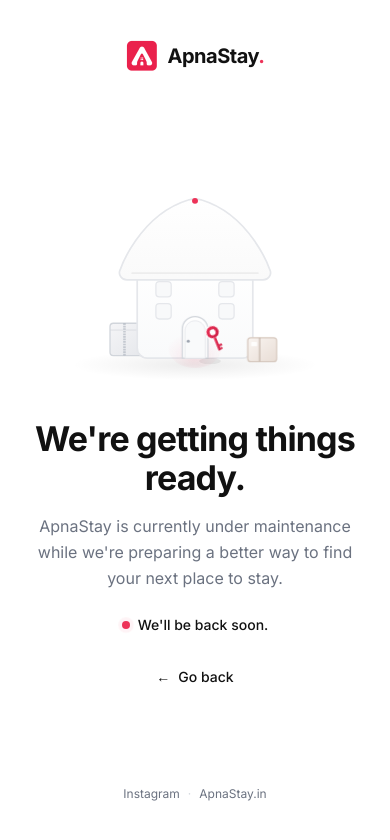
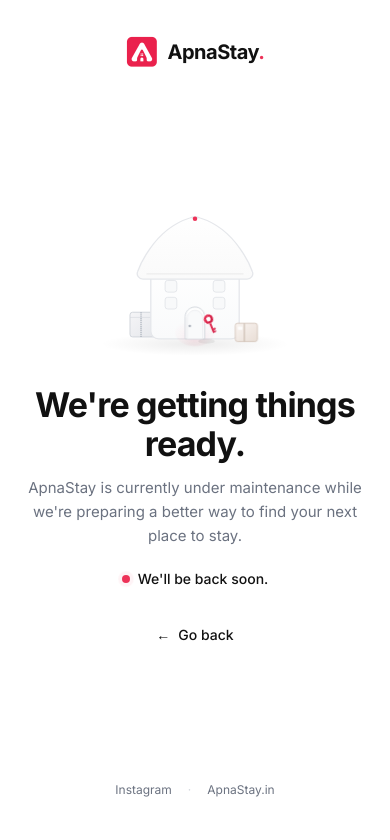
Before and after one commit to amannex/apnastay, a Next.js app: page /maintenance in a window 390 px wide. Shown: the top 840 px of the page. Built offline with nearby package versions, Linux system fonts and the light colour scheme; no server answers.

Commit message:
feat(maintenance): complete Phase 3 responsiveness, accessibility, and final polish

```diff
--- a/src/app/maintenance/HouseIllustration.tsx
+++ b/src/app/maintenance/HouseIllustration.tsx
@@ -7,21 +7,22 @@
 
   return (
     <div
-      className="relative w-full max-w-[340px] sm:max-w-[400px] mx-auto flex flex-col items-center justify-center select-none cursor-default group"
+      className="relative w-full max-w-[260px] sm:max-w-[320px] md:max-w-[380px] mx-auto flex flex-col items-center justify-center select-none cursor-default group"
       onMouseEnter={() => setIsHovered(true)}
       onMouseLeave={() => setIsHovered(false)}
       role="img"
-      aria-label="Illustration of an ApnaStay home with moving boxes and an animated key preparing the next stay"
+      aria-label="ApnaStay home illustration with moving boxes and the key preparing your next stay"
     >
-      {/* SVG Canvas */}
+      {/* Scalable SVG Canvas */}
       <svg
         viewBox="0 0 400 300"
         fill="none"
         xmlns="http://www.w3.org/2000/svg"
-        className="w-full h-auto overflow-visible"
+        className="w-full h-auto overflow-visible pointer-events-none"
+        aria-hidden="true"
       >
         <defs>
-          {/* Soft Ground Shadow Gradient */}
+          {/* Ground Ambient Shadow */}
           <radialGradient
             id="groundShadow"
             cx="50%"
@@ -44,12 +45,12 @@
             fx="50%"
             fy="70%"
           >
-            <stop offset="0%" stopColor="#ED3258" stopOpacity="0.35" />
-            <stop offset="50%" stopColor="#ED3258" stopOpacity="0.12" />
+            <stop offset="0%" stopColor="#ED3258" stopOpacity="0.32" />
+            <stop offset="50%" stopColor="#ED3258" stopOpacity="0.1" />
             <stop offset="100%" stopColor="#ED3258" stopOpacity="0" />
           </radialGradient>
 
-          {/* Roof Gradient for Subtle Soft-Vector Volume */}
+          {/* Roof Subtle Soft-Vector Gradient */}
           <linearGradient id="roofGrad" x1="200" y1="52" x2="200" y2="152" gradientUnits="userSpaceOnUse">
             <stop offset="0%" stopColor="#FFFFFF" />
             <stop offset="100%" stopColor="#FAFAFA" />
@@ -91,7 +92,6 @@
 
         {/* 2. Moving Box 1: Left Background (Partially behind house) */}
         <g className="transition-transform duration-300" transform="translate(100, 205)">
-          {/* Main Box Body */}
           <rect
             x="0"
             y="0"
@@ -102,7 +102,6 @@
             stroke="#D1D5DB"
             strokeWidth="1.5"
           />
-          {/* Tape stripe across box */}
           <path
             d="M 17 0 L 17 38"
             stroke="#9CA3AF"
@@ -110,7 +109,6 @@
             strokeDasharray="2 1"
             opacity="0.5"
           />
-          {/* Top flap crease */}
           <line
             x1="0"
             y1="8"
@@ -137,7 +135,6 @@
           />
 
           {/* Rounded Roof (ApnaStay Architectural Inspired Curve) */}
-          {/* Seamless arched gable roof with smooth rounded peak and soft overhang */}
           <path
             d="M 112 142 C 112 142, 134 78, 192 60 C 196 58.5, 204 58.5, 208 60 C 266 78, 288 142, 288 142 C 291 148, 286 154, 280 154 L 120 154 C 114 154, 109 148, 112 142 Z"
             fill="url(#roofGrad)"
@@ -145,13 +142,12 @@
             strokeWidth="2"
           />
 
-          {/* Roof Ridge Peak Accent (Subtle ApnaStay Pink Accent Dot/Apex) */}
+          {/* Roof Ridge Peak Accent (Subtle ApnaStay Pink Accent Dot) */}
           <circle
             cx="200"
             cy="61"
             r="3.5"
             fill="#ED3258"
-            className="transition-transform duration-300"
           />
 
           {/* Roof Lower Trim Line */}
@@ -218,7 +214,6 @@
           </g>
 
           {/* Door Entrance Area */}
-          {/* Subtle Pink Entrance Glow (Pulsing in animation loop and expanding on hover) */}
           <ellipse
             cx="200"
             cy="234"
@@ -245,7 +240,7 @@
             className="transition-colors duration-300"
           />
 
-          {/* Door Handle with brand accent */}
+          {/* Door Handle */}
           <circle
             cx="192"
             cy="226"
@@ -257,7 +252,6 @@
 
         {/* 4. Moving Box 2: Foreground Right */}
         <g className="transition-transform duration-300" transform="translate(262, 222)">
-          {/* Compact Box Body */}
           <rect
             x="0"
             y="0"
@@ -268,14 +262,12 @@
             stroke="#D7C9BF"
             strokeWidth="1.5"
           />
-          {/* Vertical Packing Tape */}
           <path
             d="M 14 0 L 14 28"
             stroke="#C4B5A9"
             strokeWidth="2.5"
             opacity="0.6"
           />
-          {/* Subtle label sticker */}
           <rect
             x="4"
             y="5"
@@ -287,19 +279,12 @@
           />
         </g>
 
-        {/* 5. The Key (Primary Animated Element) */}
-        {/*
-          Animation Sequence:
-          1. Gently floats in resting place.
-          2. Glides forward toward the door entrance.
-          3. Sits at threshold as the doorway pink glow shines.
-          4. Returns smoothly to its resting position.
-        */}
+        {/* 5. The Key (Animated Hero Element) */}
         <g
           id="animated-key"
           className={`key-journey ${isHovered ? 'key-hovered' : ''}`}
         >
-          {/* Floating Key Shadow */}
+          {/* Key Shadow */}
           <ellipse
             cx="224"
             cy="252"
@@ -310,9 +295,8 @@
             className="key-shadow-pulse"
           />
 
-          {/* Key Graphic */}
+          {/* Key Body */}
           <g transform="translate(224, 218) rotate(-22)">
-            {/* Key Bow/Head (Round with hollow core) */}
             <circle
               cx="0"
               cy="0"
@@ -320,16 +304,13 @@
               fill="url(#keyGrad)"
               stroke="#FFFFFF"
               strokeWidth="1.5"
-              className="drop-shadow-xs"
             />
-            {/* Inner Ring Opening */}
             <circle
               cx="0"
               cy="0"
               r="3.5"
               fill="#FFFFFF"
             />
-            {/* Key Shaft / Blade */}
             <rect
               x="-1.5"
               y="7"
@@ -338,7 +319,6 @@
               rx="1.2"
               fill="url(#keyGrad)"
             />
-            {/* Key Tooth 1 */}
             <rect
               x="1"
               y="16"
@@ -347,7 +327,6 @@
               rx="0.8"
               fill="url(#keyGrad)"
             />
-            {/* Key Tooth 2 */}
             <rect
               x="1"
               y="20"
@@ -360,13 +339,14 @@
         </g>
       </svg>
 
-      {/* 6. Subtle Tooltip / Message on Hover */}
+      {/* 6. Subtle Tooltip / Message on Desktop Hover */}
       <div
-        className={`absolute -bottom-2 transition-all duration-300 pointer-events-none transform ${
+        className={`absolute -bottom-2 transition-all duration-300 pointer-events-none transform hidden sm:block ${
           isHovered
             ? 'opacity-100 translate-y-0'
             : 'opacity-0 translate-y-1'
         }`}
+        aria-hidden={!isHovered}
       >
         <span className="inline-flex items-center gap-1.5 px-3 py-1 rounded-full bg-white border border-[#EDEDED] shadow-[0_2px_8px_rgba(0,0,0,0.06)] text-xs font-medium text-[#111111] whitespace-nowrap">
           <span className="w-1.5 h-1.5 rounded-full bg-[#ED3258]" />
@@ -374,9 +354,8 @@
         </span>
       </div>
 
-      {/* Scoped CSS for Key Movement, Gentle Float, & Door Glow Pulse */}
+      {/* Motion and Reduced-Motion CSS */}
       <style jsx>{`
-        /* Key 5-Second Looping Animation Journey */
         @keyframes keyCycle {
           0%, 100% {
             transform: translate(0px, 0px);
@@ -395,7 +374,6 @@
           }
         }
 
-        /* Key Shadow Dynamics */
         @keyframes keyShadowCycle {
           0%, 100% {
             transform: scale(1) translate(0px, 0px);
@@ -419,7 +397,6 @@
           }
         }
 
-        /* Doorway Subtle Warm Glow Pulse */
         @keyframes doorGlowCycle {
           0%, 100% {
             opacity: 0.25;
@@ -450,7 +427,6 @@
           transform-origin: 200px 234px;
         }
 
-        /* On Desktop Hover: Key smoothly glides slightly closer toward the entrance */
         .key-hovered {
           animation-play-state: paused;
           transform: translate(-18px, 1px) !important;
@@ -462,6 +438,7 @@
           .key-shadow-pulse,
           .door-glow-pulse {
             animation: none !important;
+            transform: none !important;
           }
         }
       `}</style>
--- a/src/app/maintenance/MaintenanceView.tsx
+++ b/src/app/maintenance/MaintenanceView.tsx
@@ -17,18 +17,20 @@
   };
 
   return (
-    <div className="min-h-screen w-full bg-[#FFFFFF] text-[#111111] flex flex-col justify-between selection:bg-[#FFE4EA] selection:text-[#ED3258] antialiased">
+    <div className="min-h-screen w-full bg-[#FFFFFF] text-[#111111] flex flex-col justify-between selection:bg-[#FFE4EA] selection:text-[#ED3258] antialiased overflow-x-hidden">
       {/* 1. Header / Brand */}
-      <header className="w-full pt-10 sm:pt-14 px-6 flex justify-center items-center">
+      <header className="w-full pt-8 sm:pt-12 md:pt-14 px-5 sm:px-6 flex justify-center items-center">
         <Link
           href="/"
-          className="inline-flex items-center gap-2.5 group focus-visible:outline-2 focus-visible:outline-[#ED3258] focus-visible:outline-offset-4 rounded-md"
+          className="inline-flex items-center gap-2.5 group rounded-lg focus-visible:outline-none focus-visible:ring-2 focus-visible:ring-[#ED3258] focus-visible:ring-offset-2 p-1"
           aria-label="ApnaStay Home"
         >
           <img
             src="/logo-icon.png"
             alt="ApnaStay Logo"
             className="h-8 sm:h-9 w-auto object-contain transition-transform duration-200 group-hover:scale-105"
+            width={36}
+            height={36}
           />
           <span className="font-sans font-bold text-xl sm:text-2xl tracking-tight text-[#111111]">
             ApnaStay<span className="text-[#ED3258]">.</span>
@@ -36,43 +38,47 @@
         </Link>
       </header>
 
-      {/* 2. Main Content & Visual Hierarchy */}
-      <main className="w-full max-w-2xl mx-auto px-6 py-6 sm:py-10 flex-1 flex flex-col items-center justify-center text-center">
-        {/* Central Visual: Polished House Illustration with Animated Key & Moving Boxes */}
+      {/* 2. Main Hero Content */}
+      <main className="w-full max-w-2xl mx-auto px-5 sm:px-6 py-6 sm:py-8 md:py-12 flex-1 flex flex-col items-center justify-center text-center">
+        {/* Central Visual: House Illustration */}
         <section
-          aria-label="ApnaStay house illustration"
-          className="w-full flex items-center justify-center my-4 sm:my-6"
+          aria-label="House illustration"
+          className="w-full flex items-center justify-center my-3 sm:my-5 md:my-6"
         >
           <HouseIllustration />
         </section>
 
-        {/* 3. Main Headline */}
-        <h1 className="text-[34px] sm:text-[42px] md:text-[54px] lg:text-[58px] font-bold text-[#111111] tracking-tight leading-[1.12] mb-4 sm:mb-5">
+        {/* Hero Headline: Mobile 34-42px, Desktop 52-64px */}
+        <h1 className="text-[34px] sm:text-[40px] md:text-[52px] lg:text-[58px] font-bold text-[#111111] tracking-tight leading-[1.14] sm:leading-[1.12] mb-3 sm:mb-4 md:mb-5">
           We&apos;re getting things ready.
         </h1>
 
-        {/* 4. Supporting Description */}
-        <p className="text-base sm:text-lg text-[#6B7280] leading-relaxed max-w-[540px] mx-auto mb-6 sm:mb-8 font-normal">
+        {/* Supporting Description: Mobile 15-17px */}
+        <p className="text-[15px] sm:text-base md:text-[17px] text-[#6B7280] leading-relaxed max-w-[540px] mx-auto mb-5 sm:mb-7 md:mb-8 font-normal">
           ApnaStay is currently under maintenance while we&apos;re preparing a better way to find your next place to stay.
         </p>
 
-        {/* 5. Status Message */}
+        {/* Status Message */}
         <div className="flex items-center justify-center gap-2 text-sm sm:text-[15px] font-medium text-[#111111] mb-6 sm:mb-8">
-          <span className="relative flex h-2 w-2">
-            <span className="animate-ping absolute inline-flex h-full w-full rounded-full bg-[#ED3258] opacity-75"></span>
+          <span className="relative flex h-2 w-2" aria-hidden="true">
+            <span className="motion-safe:animate-ping absolute inline-flex h-full w-full rounded-full bg-[#ED3258] opacity-75"></span>
             <span className="relative inline-flex rounded-full h-2 w-2 bg-[#ED3258]"></span>
           </span>
           <span>We&apos;ll be back soon.</span>
         </div>
 
-        {/* 6. Go Back CTA (Enhanced Understated Hover Micro-Interaction) */}
+        {/* Minimal "← Go back" CTA with accessible touch target (>= 44px) */}
         <div>
           <button
+            type="button"
             onClick={handleGoBack}
-            className="group inline-flex items-center gap-2 text-sm sm:text-base font-medium text-[#111111] hover:text-[#ED3258] transition-colors duration-200 py-2 px-3 rounded-lg focus-visible:outline-2 focus-visible:outline-[#ED3258] focus-visible:outline-offset-4 cursor-pointer"
+            className="group inline-flex items-center gap-2 min-h-[44px] px-4 py-2 text-sm sm:text-base font-medium text-[#111111] hover:text-[#ED3258] transition-colors duration-200 rounded-lg focus-visible:outline-none focus-visible:ring-2 focus-visible:ring-[#ED3258] focus-visible:ring-offset-2 cursor-pointer"
             aria-label="Go back to previous page"
           >
-            <span className="inline-block transition-transform duration-250 ease-out group-hover:-translate-x-1.5">
+            <span
+              className="inline-block transition-transform duration-200 ease-out group-hover:-translate-x-1.5 motion-reduce:transform-none"
+              aria-hidden="true"
+            >
               &larr;
             </span>
             <span>Go back</span>
@@ -80,17 +86,17 @@
         </div>
       </main>
 
-      {/* 7. Social / Website Links (Footer) */}
-      <footer className="w-full pb-10 sm:pb-14 pt-6 px-6 text-center">
+      {/* 3. Footer Links with accessible tap targets */}
+      <footer className="w-full pb-8 sm:pb-12 md:pb-14 pt-4 sm:pt-6 px-5 sm:px-6 text-center">
         <nav
           aria-label="Footer links"
-          className="inline-flex items-center gap-2 text-xs sm:text-sm text-[#6B7280]"
+          className="inline-flex items-center justify-center gap-2 text-xs sm:text-sm text-[#6B7280]"
         >
           <a
             href="https://www.instagram.com/apnastay/"
             target="_blank"
             rel="noopener noreferrer"
-            className="hover:text-[#ED3258] transition-colors duration-200 focus-visible:outline-2 focus-visible:outline-[#ED3258] focus-visible:outline-offset-2 rounded"
+            className="min-h-[44px] inline-flex items-center px-2 hover:text-[#ED3258] transition-colors duration-200 rounded focus-visible:outline-none focus-visible:ring-2 focus-visible:ring-[#ED3258] focus-visible:ring-offset-2"
           >
             Instagram
           </a>
@@ -99,7 +105,7 @@
             href="https://apnastay.in/"
             target="_blank"
             rel="noopener noreferrer"
-            className="hover:text-[#ED3258] transition-colors duration-200 focus-visible:outline-2 focus-visible:outline-[#ED3258] focus-visible:outline-offset-2 rounded"
+            className="min-h-[44px] inline-flex items-center px-2 hover:text-[#ED3258] transition-colors duration-200 rounded focus-visible:outline-none focus-visible:ring-2 focus-visible:ring-[#ED3258] focus-visible:ring-offset-2"
           >
             ApnaStay.in
           </a>
```
